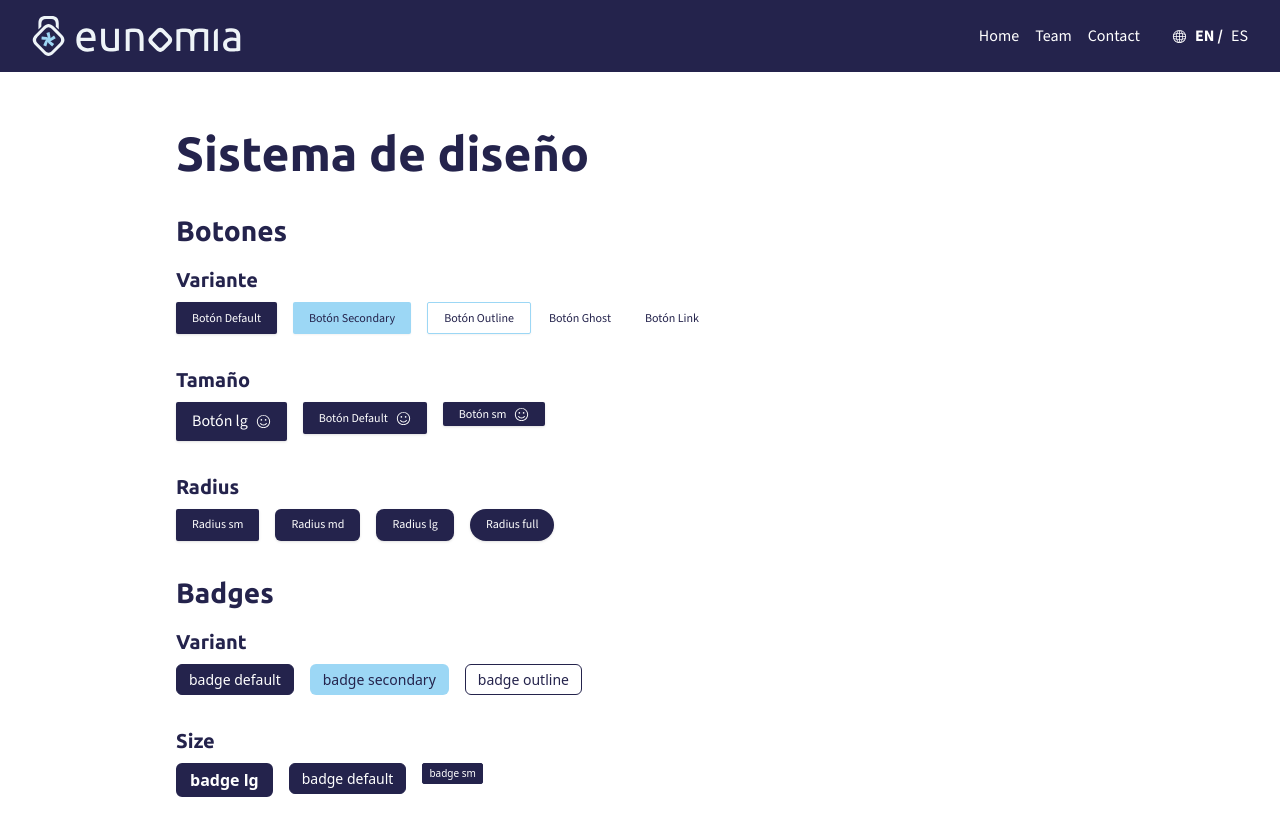
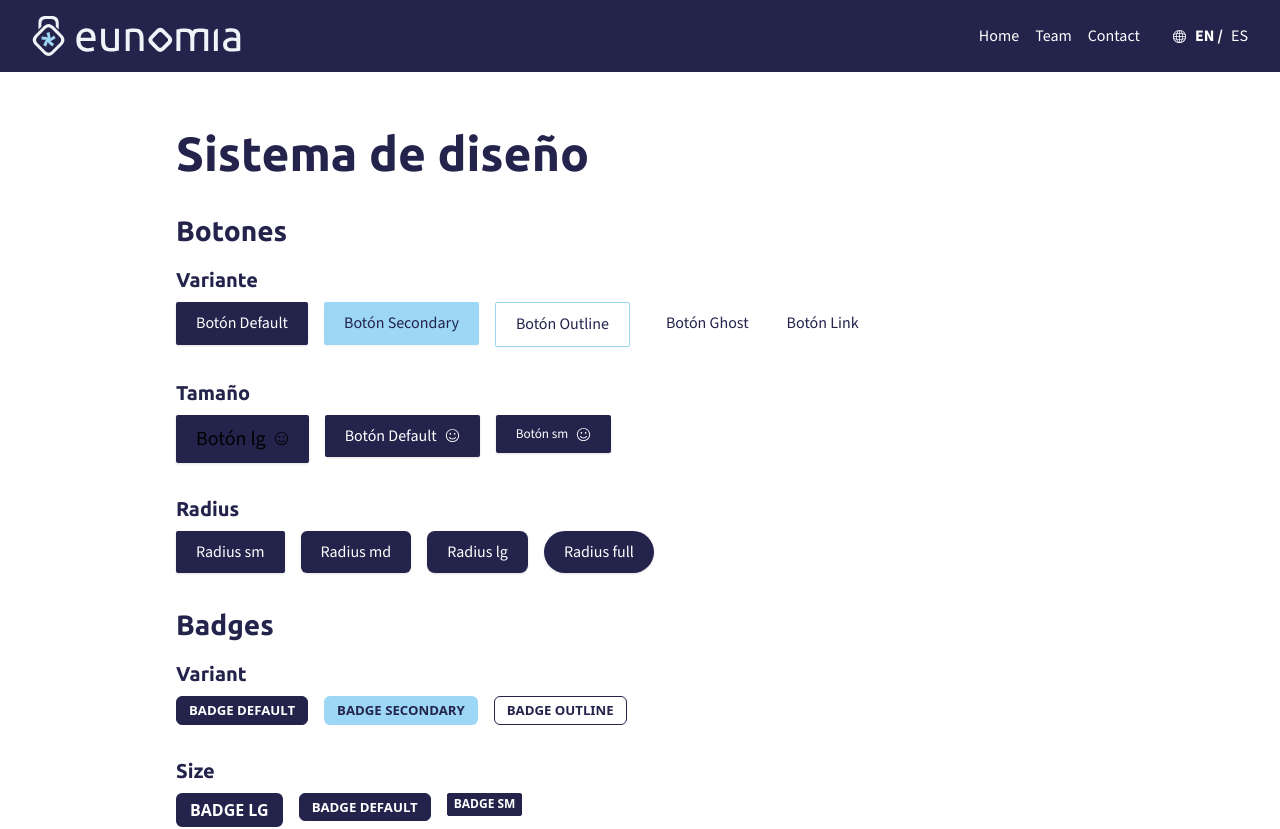
Before and after one commit to ging/EUNOMIA_WEB, a Next.js app: page /design-system in a window 1280 px wide. Shown: the top 829 px of the page. Built offline with nearby package versions, Linux system fonts and the light colour scheme.

Commit message:
ajustes boton, tamaño, badges

```diff
--- a/app/design-system/page.js
+++ b/app/design-system/page.js
@@ -191,6 +191,7 @@ export default function DesignSystem(props) {
           href="#"
           className={badgeVariants({
             variant: "default",
+            size: "default",
           })}
           {...props}
         >
@@ -200,6 +201,7 @@ export default function DesignSystem(props) {
           href="#"
           className={badgeVariants({
             variant: "secondary",
+            size: "default",
           })}
           {...props}
         >
@@ -209,6 +211,7 @@ export default function DesignSystem(props) {
           href="#"
           className={badgeVariants({
             variant: "outline",
+            size: "default",
           })}
           {...props}
         >
--- a/app/globals.css
+++ b/app/globals.css
@@ -6,6 +6,10 @@
   /* border: 1px solid salmon */
 }
 
+/*TYPE*/
+/* .text-h5 {
+  color: inherit
+} */
 /*MARGINS*/
 .standard_margin {
   @apply m-6 sm:my-6 sm:mx-8 md:my-8 md:mx-14 lg:my-12 lg:mx-36 xl:mx-44 2xl:mx-60;
--- a/components/ui/badge.jsx
+++ b/components/ui/badge.jsx
@@ -4,7 +4,7 @@ import { cva } from "class-variance-authority";
 import { cn } from "@/lib/utils"
 
 const badgeVariants = cva(
-  "inline-flex px-3 py-1 items-center h-fit w-fit rounded-md border text-[14px] font-medium transition-colors focus:outline-none focus:ring-2 focus:ring-ring focus:ring-offset-2",
+  "inline-flex px-3 py-1 items-center h-fit w-fit rounded-md uppercase border text-[14px] font-semibold transition-colors focus:outline-none focus:ring-2 focus:ring-ring focus:ring-offset-2",
   {
     variants: {
       variant: {
@@ -17,11 +17,11 @@ const badgeVariants = cva(
       },
       size: {
         default:
-          "px-3 py-1",
+          "px-3 py-1 text-xs xl:text-sm",
         lg:
-          "px-3 py-1 border-2 text-base font-semibold",
+          "px-3 py-1 border-2 text-sm xl:text-base font-semibold",
         sm:
-          "py-0.5 px-1.5 text-[10px] rounded-sm",
+          "py-0.5 px-1.5 text-2xs xl:text-xs rounded-sm",
       },
       type: {
         default:
--- a/components/ui/button.jsx
+++ b/components/ui/button.jsx
@@ -8,30 +8,39 @@ import { cva } from "class-variance-authority";
 import { cn } from "@/lib/utils";
 
 const ButtonVariants = cva(
-  "min-w-20 h-fit min-w-fit inline-flex gap-2 items-center justify-center whitespace-nowrap rounded-md text-sm font-body transition-colors focus-visible:outline-none focus-visible:ring-1 focus-visible:ring-ring disabled:pointer-events-none disabled:opacity-50",
+  "min-w-20 h-fit min-w-fit inline-flex gap-2 items-center justify-center whitespace-nowrap rounded-md transition-colors focus-visible:outline-none focus-visible:ring-1 focus-visible:ring-ring disabled:pointer-events-none disabled:opacity-50",
   {
     variants: {
       variant: {
+        // Las variantes foreground están disponibles para
+        // diseños de página en darkmode, con color de texto claro, etc.
         default:
-          "bg-primary text-primary-foreground shadow hover:bg-primary-800",
+          "bg-primary shadow text-primary-foreground hover:bg-primary-800 ",
         destructive:
           "bg-destructive text-destructive-foreground shadow-sm hover:bg-destructive/90",
         outline:
           "border border-input border-secondary text-secondary-foreground bg-transparent shadow-sm hover:bg-secondary-100 hover:text-accent-foreground",
-        outlineForeground: //for outline buttons over dark backgrounds
+        outlineForeground:
           "border border-input border-secondary text-secondary-100 shadow-sm hover:bg-primary/30 hover:text-accent-foreground",
         secondary:
           "bg-secondary text-secondary-foreground shadow-sm hover:bg-secondary-200",
-        ghost: "!px-0.5 text-secondary-foreground bg-transparent hover:bg-accent/10 hover:underline shadow-none",
-        ghostForeground: "text-primary-foreground bg-transparent hover:bg-accent/10 hover:text-accent-foreground shadow-none",
-        link: "bg-transparent text-primary hover:underline-offset-4 hover:underline hover:bg-secondary-100/60 shadow-none",
-        linkForeground: "bg-transparent text-primary-foreground underline-offset-4 underline hover:bg-secondary-100/60 shadow-none",
+        ghost:
+          "bg-transparent text-primary hover:underline-offset-4 hover:bg-secondary-100/60 shadow-none",
+        link:
+          "!px-0.5 text-secondary-foreground bg-transparent hover:bg-transparent hover:underline shadow-none",
+        ghostForeground:
+          "text-primary-foreground bg-transparent hover:bg-accent/10 hover:text-accent-foreground shadow-none",
+
+        linkForeground:
+          "bg-transparent text-primary-foreground underline-offset-4 underline hover:bg-secondary-100/60 shadow-none",
       },
       size: {
-        default: "h-8 px-4 py-2 text-sm",
-        sm: "h-6 rounded-md px-4 text-sm",
-        lg: "rounded-md px-4 text-base",
-        icon: "h-8 w-8 text-sm",
+        default: " px-5 py-2.5 text-base",
+        sm: "px-5 py-2.5 text-sm",
+        lg: "px-5 py-2.5 text-h5",
+        //este funciona con color
+        // lg: "px-5 py-2.5 text-md",
+        icon: "px-5 w-8 py-2.5 text-sm",
       },
       radius: {
         rounded_sm: "rounded-sm",
--- a/public/assets/css/docs.css
+++ b/public/assets/css/docs.css
@@ -26,7 +26,7 @@ html body {
 
 body {
   font-family: "Helvetica",OpenSans, sans-serif;
-  color:#000;
+  /*color:#000;*/
   background-color:#f8f6f0;
 }
 
@@ -55,7 +55,7 @@ h3 {
 }
 
 a {
-  color: #000;
+  /*color: #000;*/
   text-decoration: none;
 }
 
--- a/tailwind.config.js
+++ b/tailwind.config.js
@@ -17,17 +17,19 @@ module.exports = {
         "sourceSans": ['var(--font-sourceSans)', 'sans-serif'],
       },
       fontSize: {
-        // 'xs': ['0.75rem', { lineHeight: '1.4' }],
-        'sm': ['0.75rem', { lineHeight: '1.4' }],
+        '2xs': ['0.625rem', { lineHeight: '1.4' }],
+        'xs': ['0.75rem', { lineHeight: '1.4' }],
+        'sm': ['0.825rem', { lineHeight: '1.4' }],
         'base': ['1rem', { lineHeight: '1.4' }], // body
-
         // con Hs creo que es mejor la verdad y así reservamos los tamañosde tw por si acaso
-        'h1': ['3rem', { lineHeight: '1.4em' }],
+        'h1': ['3rem', { lineHeight: '1.4' }],
         'h2': ['2.5rem', { lineHeight: '1.4' }],
         'h3': ['1.75rem', { lineHeight: '1.4' }],
         'h4': ['1.5rem', { lineHeight: '1.4' }],
-        'h5': ['1.25rem', { lineHeight: '1.4' }],
-        'h6': ['0.9rem', { lineHeight: '1.4' }],
+        'h5': ['1.25rem', { lineHeight: '1.4' }, { color: "current"}],
+       // prueba
+        //'md': ['1.25rem', { lineHeight: '1.4' }, { color: "current"}],
+        'h6': ['1rem', { lineHeight: '1.4' }],
       },
       colors: {
         // whiteFull: "#ffffff",
```
